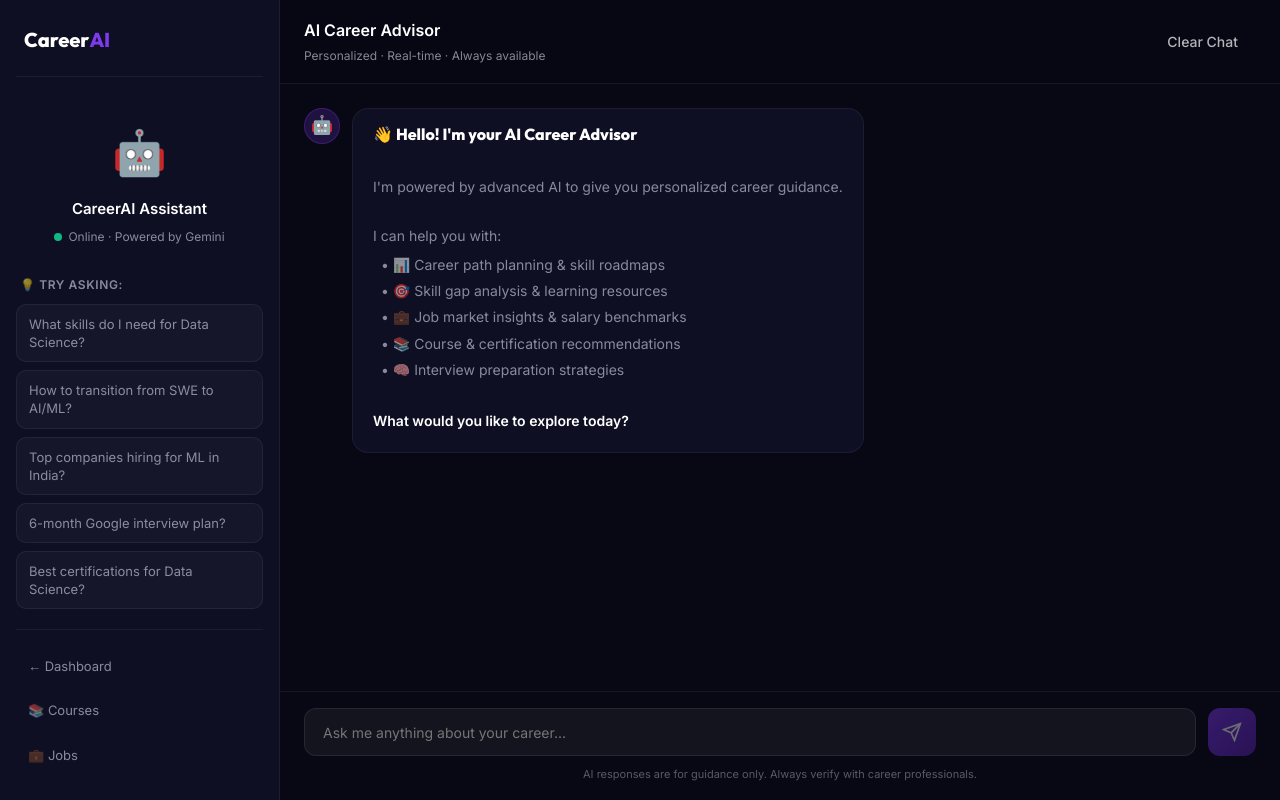
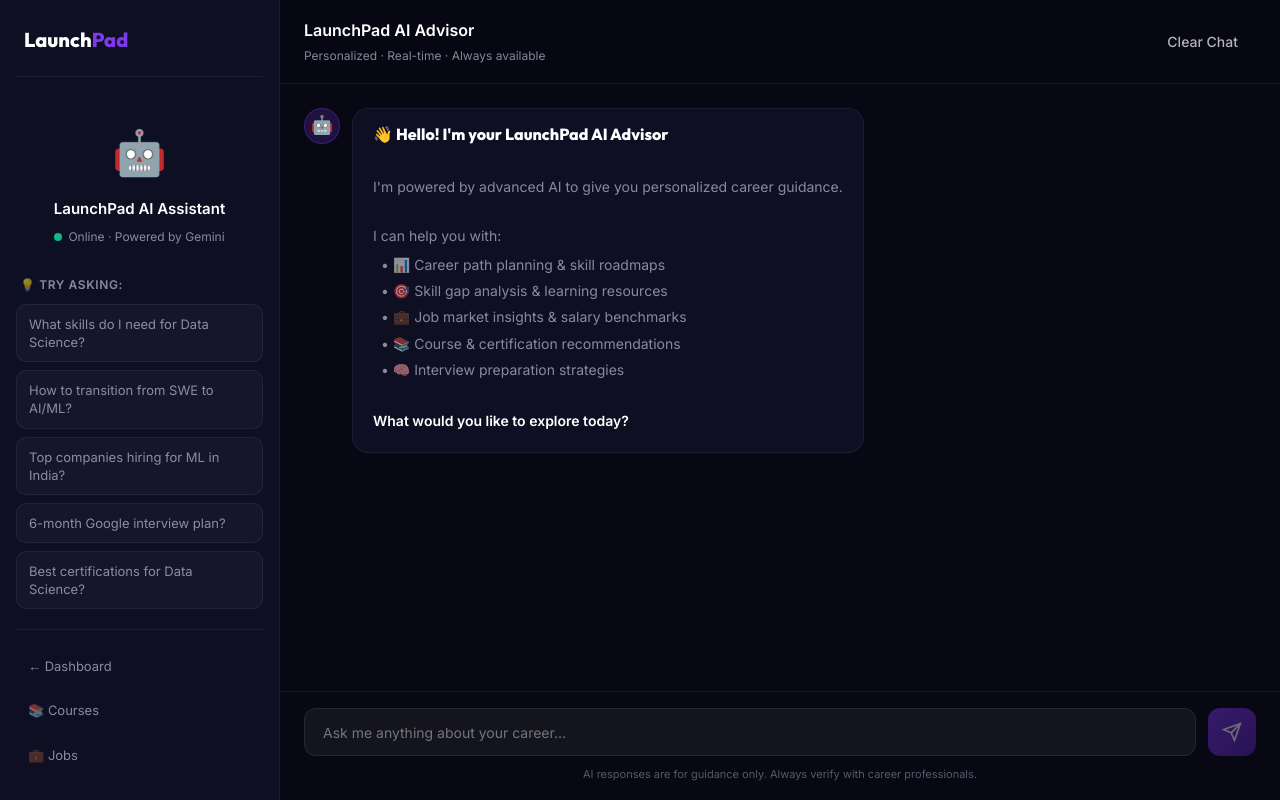
Before and after one commit to smk1808/BUILDATHON-, a React (Vite) app: page /advisor in a window 1280 px wide. Built offline with nearby package versions, Linux system fonts and the light colour scheme.

Commit message:
feat: implement core navigation and user experience pages including Dashboard, Login, and Onboarding screens.

```diff
--- a/src/pages/Advisor.jsx
+++ b/src/pages/Advisor.jsx
@@ -169,7 +169,7 @@ export default function Advisor() {
   const [messages, setMessages] = useState([
     {
       role: 'ai',
-      text: `## 👋 Hello! I'm your AI Career Advisor
+      text: `## 👋 Hello! I'm your LaunchPad AI Advisor
 
 I'm powered by advanced AI to give you personalized career guidance.
 
@@ -208,10 +208,10 @@ I can help you with:
     <div className="advisor-page">
       {/* SIDEBAR */}
       <div className="adv-sidebar">
-        <div className="adv-brand" onClick={() => navigate('/')}>Career<span>AI</span></div>
+        <div className="adv-brand" onClick={() => navigate('/')}>Launch<span>Pad</span></div>
         <div className="adv-info">
           <div className="adv-avatar">🤖</div>
-          <div className="adv-name">CareerAI Assistant</div>
+          <div className="adv-name">LaunchPad AI Assistant</div>
           <div className="adv-status"><span className="adv-dot"></span>Online · Powered by Gemini</div>
         </div>
         <div className="adv-suggestions">
@@ -231,7 +231,7 @@ I can help you with:
       <div className="adv-chat">
         <div className="chat-header">
           <div className="ch-info">
-            <div className="ch-name">AI Career Advisor</div>
+            <div className="ch-name">LaunchPad AI Advisor</div>
             <div className="ch-sub">Personalized · Real-time · Always available</div>
           </div>
           <button className="btn-ghost ch-clear" onClick={() => setMessages([messages[0]])}>Clear Chat</button>
--- a/src/pages/Dashboard.jsx
+++ b/src/pages/Dashboard.jsx
@@ -31,7 +31,7 @@ export default function Dashboard() {
     <div className="dashboard-root">
       {/* SIDEBAR */}
       <aside className="db-sidebar">
-        <div className="db-brand" onClick={() => navigate('/')}>Career<span>AI</span></div>
+        <div className="db-brand" onClick={() => navigate('/')}>Launch<span>Pad</span></div>
 
         <div className="db-user">
           <div className="db-avatar">{user?.name?.split(' ').map(n=>n[0]).join('') || 'AS'}</div>
--- a/src/pages/Login.jsx
+++ b/src/pages/Login.jsx
@@ -26,9 +26,9 @@ export default function Login() {
         <div className="lv-orb lv-orb2"></div>
         <div className="lv-grid"></div>
         <div className="lv-content">
-          <div className="lv-logo">Career<span>AI</span></div>
-          <div className="lv-quote">"The best investment you can make is in yourself."</div>
-          <div className="lv-author">— Warren Buffett</div>
+          <div className="lv-logo">Launch<span>Pad</span></div>
+          <div className="lv-quote">"Every great launch begins with a single step forward."</div>
+          <div className="lv-author">— LaunchPad Ethos</div>
           <div className="lv-stats">
             <div className="lv-stat"><span className="lv-stat-num">50K+</span><span className="lv-stat-label">Users</span></div>
             <div className="lv-stat"><span className="lv-stat-num">98%</span><span className="lv-stat-label">Satisfaction</span></div>
--- a/src/pages/Onboarding.jsx
+++ b/src/pages/Onboarding.jsx
@@ -87,7 +87,7 @@ export default function Onboarding() {
   return (
     <div className="onboard-page">
       <div className="onboard-header">
-        <div className="ob-logo" onClick={() => navigate('/')}>Career<span>AI</span></div>
+        <div className="ob-logo" onClick={() => navigate('/')}>Launch<span>Pad</span></div>
         <div className="step-indicator">
           {Array.from({ length: totalSteps }).map((_, i) => (
             <div key={i} className="si-wrap">
```
